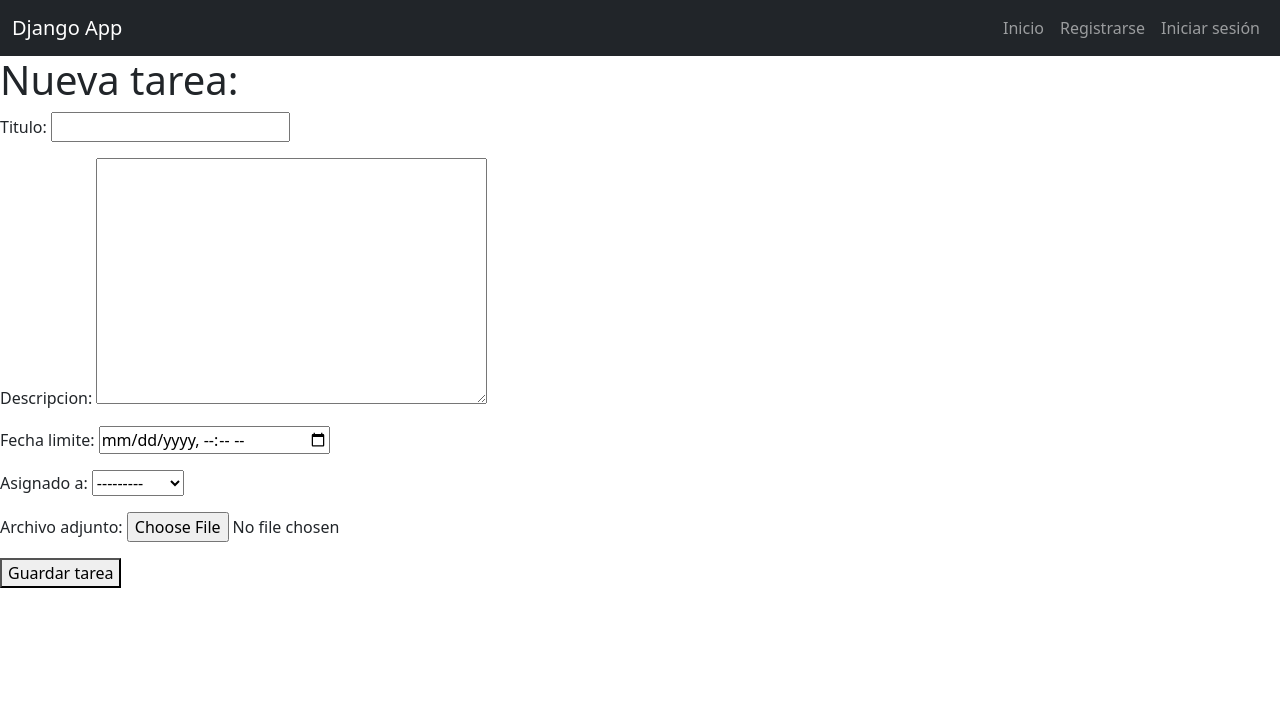
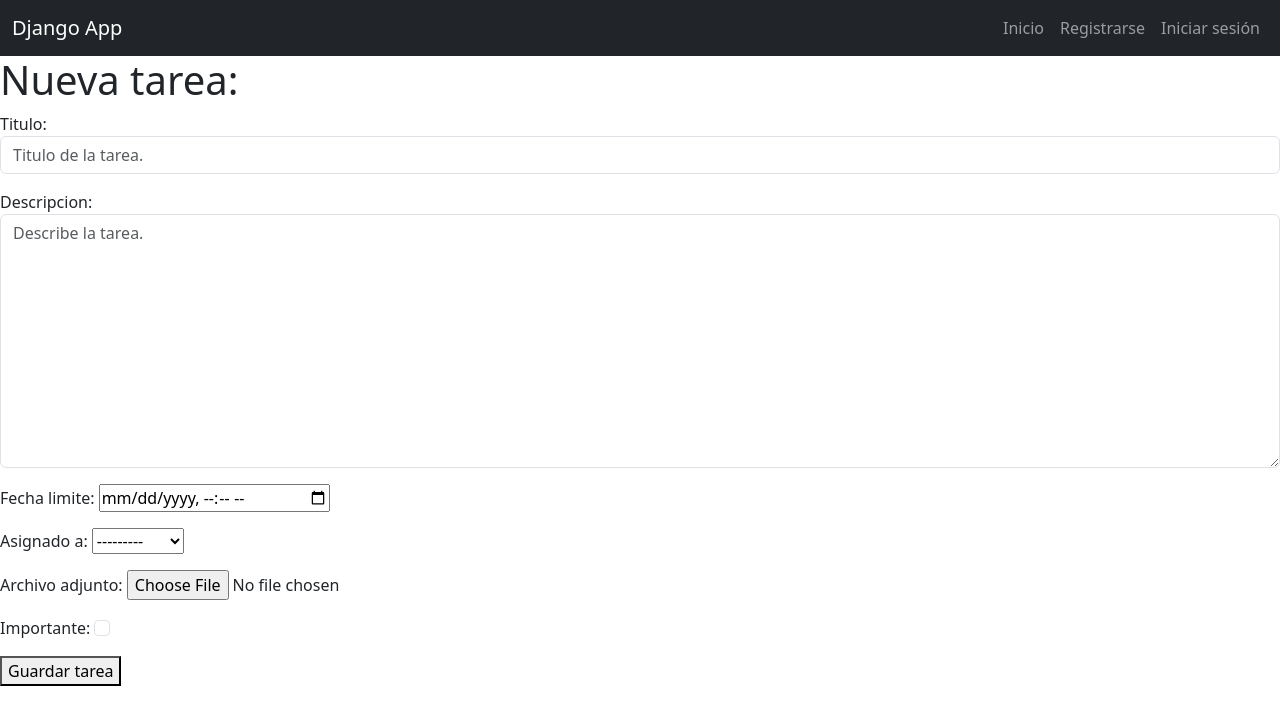
Before and after one commit to KasbekGaz/ADpwf, a Django app: page /tareas/crear/ in a window 1280 px wide. Shown: the top 725 px of the page. Run offline with Django 4.2, Linux system fonts and the light colour scheme; data comes from the database, SQL or seed files in the repository; both versions use the stored data as it was after the commit.

Commit message:
Crontol de detalles_tareas

```diff
--- a/ADframework/urls.py
+++ b/ADframework/urls.py
@@ -25,6 +25,7 @@ urlpatterns = [
     path('inicio/', views.autenticar, name='inicio'),
     path('logout/', views.closesesion, name="CerrarSesion"),
     path('tareas/', views.tarea, name='vistatarea' ),
-    path('tareas/crear/', views.nuevatarea, name="crearT")
+    path('tareas/crear/', views.nuevatarea, name="crearT"),
+    path('tareas/<int:tarea_id>/', views.detalles_tarea, name='detalle_tarea')
 
 ]
--- a/TareaApp/forms.py
+++ b/TareaApp/forms.py
@@ -8,7 +8,10 @@ from .models import Tarea
 class TareaForm(forms.ModelForm):
     class Meta:
         model = Tarea
-        fields = ['titulo', 'descripcion', 'fecha_limite', 'asignado_a', 'archivo_adjunto']
+        fields = ['titulo', 'descripcion', 'fecha_limite', 'asignado_a', 'archivo_adjunto', 'importante']
         widgets = {
+            'titulo': forms.TextInput(attrs={'class':'form-control','placeholder':'Titulo de la tarea.'}),
+            'descripcion': forms.Textarea(attrs={'class':'form-control','placeholder': 'Describe la tarea.'}),
             'fecha_limite': forms.TextInput(attrs={'type': 'datetime-local'}),
+            'importante': forms.CheckboxInput(attrs={'class':'form-check-input'})
         }
--- a/TareaApp/models.py
+++ b/TareaApp/models.py
@@ -16,6 +16,7 @@ class Tarea(models.Model):
     creado_en = models.DateTimeField(auto_now_add=True) #fecha y hora en que se creo al tarea puede ser vista por admin unicamente.
     actualizado_en = models.DateTimeField(auto_now=True) #fecha y hora en que se actualizo la tarea.
     archivo_adjunto = models.FileField(upload_to='archivos/', null=True, blank=True)
+    importante = models.BooleanField(default=False) #campo de importante
 
     def __str__(self) -> str:
         return self.titulo + ' - Esta tarea es de: -' + self.creado_por.username
--- a/TareaApp/views.py
+++ b/TareaApp/views.py
@@ -1,5 +1,5 @@
 # view.py en la carpeta de Tasks
-from django.shortcuts import render, redirect
+from django.shortcuts import render, redirect, get_object_or_404
 from django.contrib.auth.models import User
 from django.contrib.auth.forms import UserCreationForm, AuthenticationForm
 from django.contrib.auth import login, logout, authenticate
@@ -90,4 +90,26 @@ def nuevatarea(request):
             })
 
 
-#aqui va actualizar tarea
+#Detalles de la tarea:
+
+def detalles_tarea(request, tarea_id):
+    if request.method == 'GET':
+        tarea = get_object_or_404(Tarea, pk=tarea_id, asignado_a=request.user)
+        form = TareaForm(instance=tarea)
+        return render (request, 'detalles_T.html',{
+            'tasks': tarea,
+            'form': form
+        })
+    else:
+        try:
+            tarea = get_object_or_404(Tarea, pk=tarea_id, asignado_a=request.user)
+            form = TareaForm(request.POST, instance=tarea)
+            form.save()
+            return redirect('vistatarea')
+
+        except ValueError:
+            return render(request, 'tasks_detalles.html', {
+            'task': tarea,
+            'form': form,
+            'error': 'Error al actuzalizar los datos. Intente de nuevo.'
+            })
```
Also changed, not shown: TareaApp/templates/Vtareas.html (+24 -11 lines), TareaApp/templates/detalles_T.html (added, +25 -0 lines), TareaApp/migrations/0003_tarea_completado.py (added), TareaApp/migrations/0004_rename_completado_tarea_completado.py (added), TareaApp/migrations/0005_rename_completado_tarea_importante.py (added), db.sqlite3.
